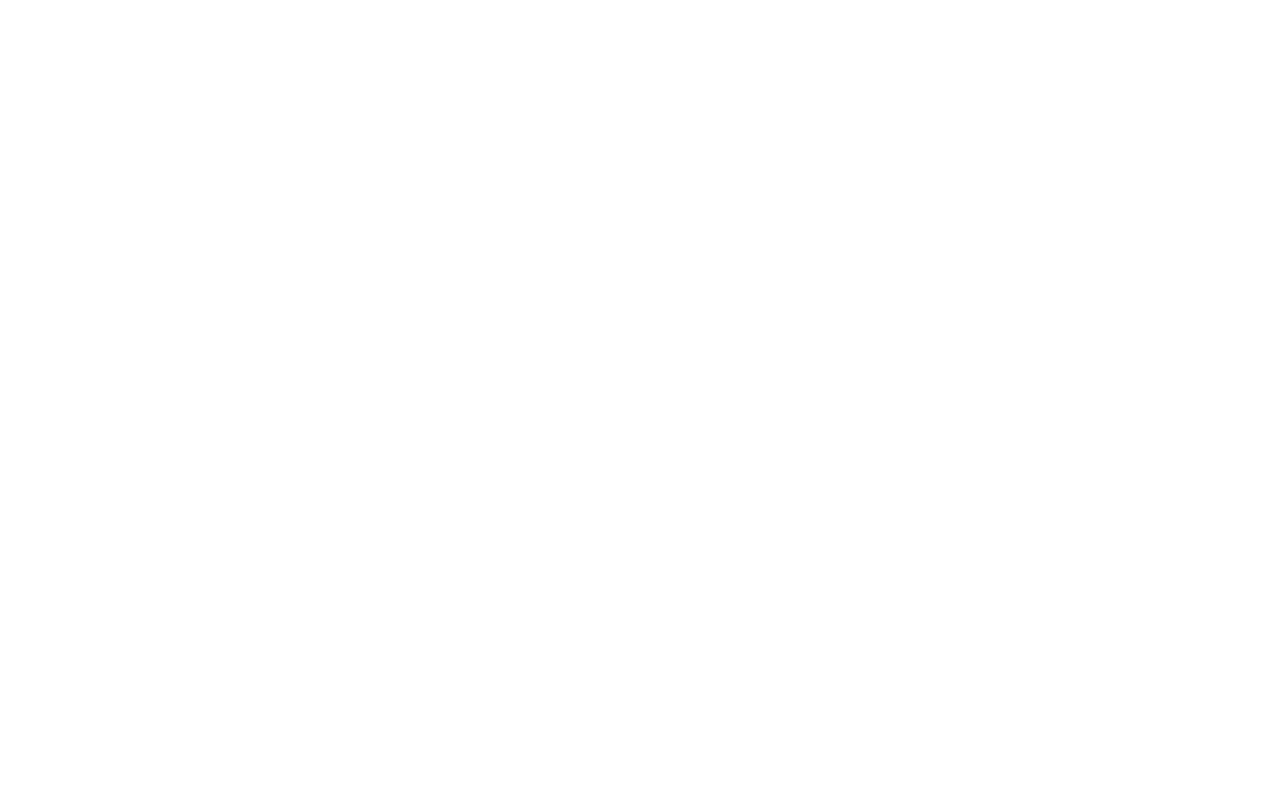
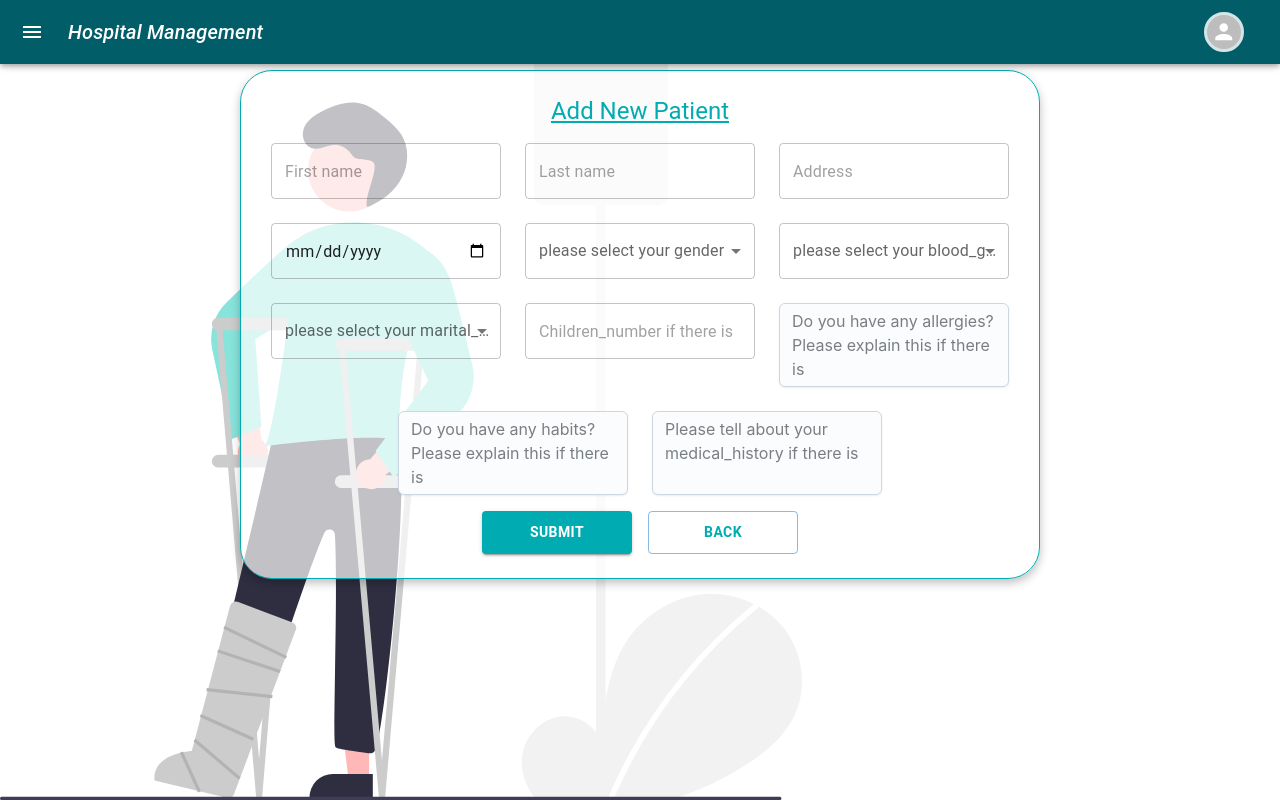
Before and after one commit to madleenshanwar/hospital-repo, a React (Create React App) app: page /addpatient in a window 1280 px wide. Built offline with nearby package versions, Linux system fonts and the light colour scheme.

Commit message:
I added a new component (AddPatient)

```diff
--- a/package.json
+++ b/package.json
@@ -6,6 +6,7 @@
     "@emotion/react": "^11.13.3",
     "@emotion/styled": "^11.13.0",
     "@mui/icons-material": "^6.1.2",
+    "@mui/joy": "^5.0.0-beta.48",
     "@mui/material": "^6.1.2",
     "@mui/x-data-grid": "^7.20.0",
     "@testing-library/jest-dom": "^5.17.0",
--- a/src/Router/Router.js
+++ b/src/Router/Router.js
@@ -8,8 +8,8 @@
 import RoomPage from '../page/Room/RoomPage'
 import AddRoom from '../page/Room/AddRoom'
 import UpdateRoom from '../page/Room/UpdateRoom'
-import AddPatient from '../component/Patient/AddPatient'
 import PatientPage from '../page/Patient/PatientPage'
+import AddPatient from '../page/Patient/AddPatient'
 export default function Router() {
   return (
     <BrowserRouter>
--- a/src/component/Patient/AddPatient.js
+++ /dev/null
@@ -1,9 +0,0 @@
-import React from 'react'
-
-export default function AddPatient() {
-  return (
-    <div>
-
-    </div>
-  )
-}
--- /dev/null
+++ b/src/component/Patient/AddPatientCard.js
@@ -0,0 +1,280 @@
+import { Textarea } from '@mui/joy';
+import { Box, Button, MenuItem, TextareaAutosize, TextField, Typography } from '@mui/material';
+import React, { useEffect, useState } from 'react'
+import { useNavigate } from 'react-router-dom';
+import * as Yup from 'yup';
+const validationSchema = Yup.object().shape({
+  first_name:Yup.string()
+  .required("first_name is required")
+  .min(3, 'Name must have at least 3 letters')
+  .max(10, "must contain at least 10 letters")
+ ,
+ last_name:Yup.string()
+  .required("last_name is required")
+  .min(3, 'Name must have at least 3 letters')
+  .max(10, "must contain at least 10 letters")
+ ,
+ address:Yup.string()
+ .required("address is required"),
+ birthday:Yup.string()
+ .required("birthday is required"),
+ gender:Yup.string()
+ .required("gender is required"),
+ blood_group:Yup.string()
+ .required("  blood_group is required"),
+ marital_status:Yup.string()
+ .required("marital_status is required"),
+//  allergies:Yup.string()
+//  .required("allergies is required"),
+//  medical_history:Yup.string()
+//  .required("medical_history is required"),
+//  habits:Yup.string()
+//  .required("habits is required"),
+});
+export default function AddPatientCard() {
+    const [patient,setPatient]=useState({
+        first_name:'',
+        last_name:'',
+        address:'',
+        birthday:'',
+        gender:'',
+        blood_group:'',
+        allergies:'',
+        medical_history:'',
+        marital_status:'',
+        children_number:'',
+        habits :''
+    })
+    const route=useNavigate();
+    const [errors, setErrors] = useState({});
+    const [isSubmitted, setIsSubmitted] = useState(false);
+    const handleChange = async(e) => {
+        const { name, value } = e.target;
+        setPatient((prevD) => ({
+          ...prevD,
+          [name]: value,
+        }));
+        try {
+          await validationSchema.validateAt(name, { [name]: value });
+          setErrors((prev) => ({ ...prev, [name]: undefined }));
+        } catch (error) {
+          setErrors((prev) => ({ ...prev, [name]: error.message }));
+        }
+      };
+      const handleSubmit= async (e) => {
+        e.preventDefault();
+        const values = { ...patient};
+        try {
+          await validationSchema.validate(values, { abortEarly: false });
+          console.log("Patient Info:", values);
+          setErrors({});
+          setIsSubmitted(true);
+        } catch (err) {
+          const validationErrors = {};
+          err.inner.forEach((error) => {
+            validationErrors[error.path] = error.message;
+          });
+          setErrors(validationErrors);
+          setIsSubmitted(false);
+        }
+      };
+      useEffect(() => {
+        if (isSubmitted === true) {
+          route("/patient");
+        }
+      }, [isSubmitted, route]);
+  return (
+    <Box
+    component="form"
+    onSubmit={handleSubmit}
+      sx={{
+        margin:'70px auto',
+        p:3,
+        display: "flex",
+        flexDirection: "column",
+        alignItems:'center',
+        justifyContent:'center',
+        gap:2,
+        boxShadow: "0px 4px 10px rgba(0,0,0,0.25)",
+        borderRadius: 8,
+        backgroundColor: "rgba(255,255,255,0.7)",
+        border:'1px solid #00ACB1',
+        height:'fit-content',
+        maxWidth:'800px'
+      }}
+    >
+      <Typography variant="h5" component="h2" sx={{color:'#00ACB1',textDecoration:'underline'}}>
+            Add New Patient
+        </Typography>
+      <Box sx={{display:'flex' ,justifyContent:'center',flexWrap:'wrap',gap:3}}>
+        <TextField
+         placeholder="First name"
+         name=" first_name"
+         variant="outlined"
+          value={patient. first_name}
+          onChange={handleChange}
+          error={Boolean(errors. first_name)}
+          helperText={errors. first_name}
+          sx={{width:"230px"}}
+        />
+         <TextField
+         placeholder="Last name"
+         name=" last_name"
+         variant="outlined"
+          value={patient. last_name}
+          onChange={handleChange}
+          error={Boolean(errors. last_name)}
+          helperText={errors. last_name}
+          sx={{width:"230px"}}
+        />
+          <TextField
+         placeholder="Address"
+         name="address"
+         variant="outlined"
+          value={patient.address}
+          onChange={handleChange}
+          error={Boolean(errors.address)}
+          helperText={errors.address}
+          sx={{width:"230px"}}
+        />
+         <TextField
+         type='date'
+         placeholder="Birthday"
+         name="birthday"
+         variant="outlined"
+          value={patient.birthday}
+          onChange={handleChange}
+          error={Boolean(errors.birthday)}
+          helperText={errors.birthday}
+          sx={{width:"230px"}}
+        />
+         <TextField
+          id="outlined-select-currency"
+          select
+          label="please select your gender"
+          onChange={handleChange}
+          value={patient.gender}
+          name="gender"
+          error={Boolean(errors.gender)}
+          helperText={errors.gender}
+          sx={{width:"230px"}}
+        >
+             <MenuItem  value="Male">
+             Male
+            </MenuItem>
+            <MenuItem value="Female">
+            Female
+            </MenuItem>
+        </TextField>
+        <TextField
+          id="outlined-select-currency"
+          select
+          label="please select your blood_group"
+          onChange={handleChange}
+          value={patient.blood_group}
+          name="blood_group"
+          error={Boolean(errors.blood_group)}
+          helperText={errors.blood_group}
+          sx={{width:"230px"}}
+        >
+             <MenuItem  value="A+">
+             A+
+            </MenuItem>
+            <MenuItem value="A-">
+            A-
+            </MenuItem>
+            <MenuItem value="AB-">
+            AB-
+            </MenuItem>
+            <MenuItem value="AB-">
+            AB-
+            </MenuItem>
+            <MenuItem value="B-">
+            B-
+            </MenuItem>
+            <MenuItem value="B-">
+            B-
+            </MenuItem>
+            <MenuItem value="O-">
+            O-
+            </MenuItem>
+            <MenuItem value="O-">
+            O-
+            </MenuItem>
+        </TextField>
+        <TextField
+          id="outlined-select-currency"
+          select
+          label="please select your marital_status"
+          onChange={handleChange}
+          value={patient.marital_status}
+          name="marital_status"
+          error={Boolean(errors.marital_status)}
+          helperText={errors.marital_status}
+          sx={{width:"230px"}}
+        >
+          <MenuItem  value="Single">
+              Single
+          </MenuItem>
+          <MenuItem value="Married">
+            Married
+          </MenuItem>
+        </TextField>
+        <TextField
+         placeholder="Children_number if there is"
+         name="children_number"
+         variant="outlined"
+          value={patient.children_number}
+          onChange={handleChange}
+          sx={{width:"230px"}}
+        />
+        <Textarea
+         placeholder="Do you have any allergies? Please explain this if there is "
+         name="allergies"
+         variant="outlined"
+          value={patient.allergies}
+          onChange={handleChange}
+          // error={Boolean(errors.allergies)}
+          // helperText={errors.allergies}
+          sx={{width:"230px"}}
+        />
+        <Textarea
+         placeholder="Do you have any habits? Please explain this if there is "
+         name="habits"
+         variant="outlined"
+          value={patient.habits}
+          onChange={handleChange}
+          // error={Boolean(errors.habits)}
+          // helperText={errors.habits}
+          sx={{width:"230px"}}
+        />
+         <Textarea
+         placeholder="Please tell about your medical_history if there is"
+         name="medical_history"
+         variant="outlined"
+          value={patient.medical_history}
+          onChange={handleChange}
+          // error={Boolean(errors.medical_history)}
+          // helperText={errors.medical_history}
+          sx={{width:"230px"}}
+        />
+      </Box>
+      <Box sx={{display:'flex',gap:2}}>
+        <Button
+        variant="contained"
+        type="submit"
+        sx={{ background: '#00ACB1',p:1,fontWeight:'bold' ,width:'150px'}}
+      >
+        Submit
+      </Button>
+      <Button
+        variant="outlined"
+        sx={{ color: '#00ACB1',p:1,fontWeight:'bold' ,width:'150px'}}
+        onClick={()=>{route('/patient')}}
+      >
+        Back
+      </Button>
+        </Box>
+      </Box>
+  )
+}
--- a/src/component/Room/AddRoomCard.js
+++ b/src/component/Room/AddRoomCard.js
@@ -15,7 +15,6 @@
   ,
    status:Yup.string()
    .required("You must select an option")
-  //  .oneOf('Invalid selection')
   ,
   bed_numbers:Yup.string()
   .required("You must select an option")
--- /dev/null
+++ b/src/page/Patient/AddPatient.js
@@ -0,0 +1,17 @@
+import { Box } from '@mui/material'
+import React from 'react'
+import SideBar from '../../component/SideBar/SideBar'
+import AddPatientCard from '../../component/Patient/AddPatientCard'
+
+export default function AddPatient() {
+  return (
+    <Box>
+      <img
+        src="/assest/images/patient.svg"
+        style={{ position: "absolute", zIndex: "-1",height:'100%' }}
+      />
+      <SideBar/>
+      <AddPatientCard/>
+    </Box>
+  )
+}
```
Also changed, not shown: public/assest/images/patient.svg (renamed from public/assest/images/undraw_injured_9757.svg), 1 other file (tests, documents, lock files or other folders).
